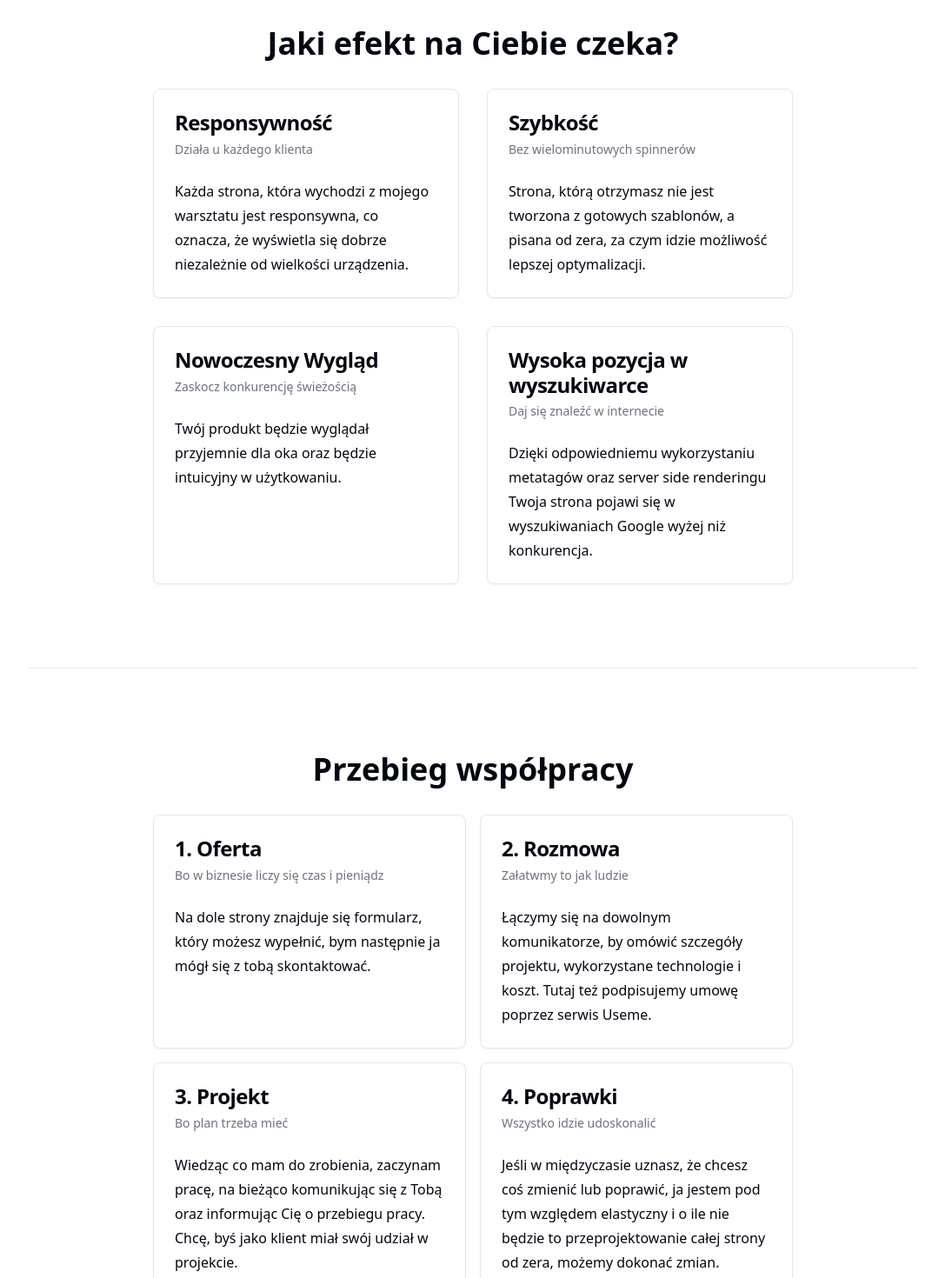
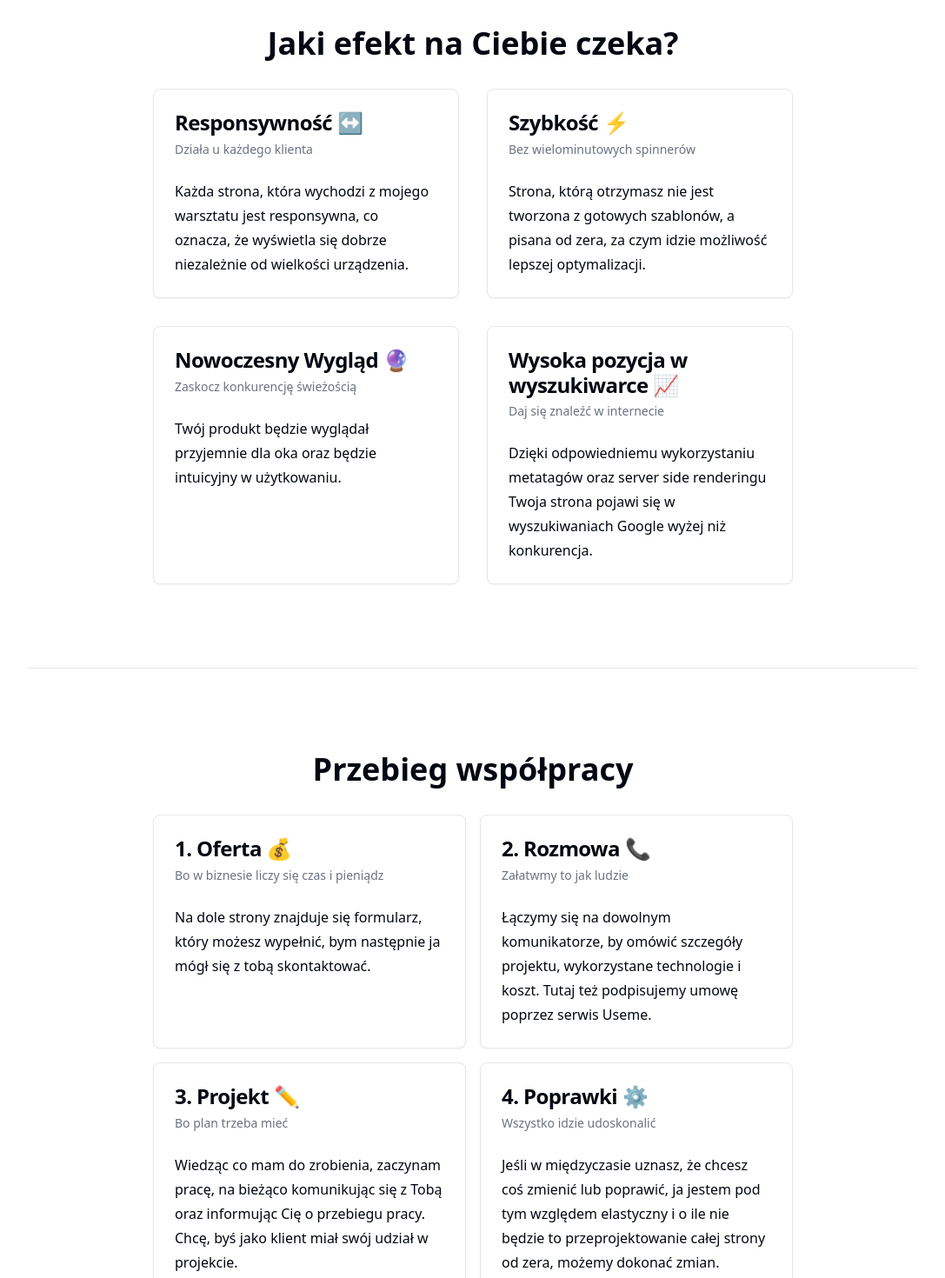
Before and after one commit to mateuszmanczak04/portfolio-website, a Next.js app: page / in a window 1280 px wide. Shown: the part 1300-2770 px from the top of the page at 87% size, without its empty margins (96-1183 px from the left). Built offline with nearby package versions, Linux system fonts and the light colour scheme.

Commit message:
add simple emojis to effect and process sections

```diff
--- a/src/components/page-sections/effect.tsx
+++ b/src/components/page-sections/effect.tsx
@@ -10,22 +10,22 @@ const Effect = () => {
 			</h2>
 			<div className='grid w-full grid-cols-1 gap-4 sm:grid-cols-2 lg:gap-8'>
 				<EffectCard
-					title='Responsywność'
+					title='Responsywność ↔️'
 					subtitle='Działa u każdego klienta'
 					description='Każda strona, która wychodzi z mojego warsztatu jest responsywna, co oznacza, że wyświetla się dobrze niezależnie od wielkości urządzenia.'
 				/>
 				<EffectCard
-					title='Szybkość'
+					title='Szybkość ⚡️'
 					subtitle='Bez wielominutowych spinnerów'
 					description='Strona, którą otrzymasz nie jest tworzona z gotowych szablonów, a pisana od zera, za czym idzie możliwość lepszej optymalizacji.'
 				/>
 				<EffectCard
-					title='Nowoczesny Wygląd'
+					title='Nowoczesny Wygląd 🔮'
 					subtitle='Zaskocz konkurencję świeżością'
 					description='Twój produkt będzie wyglądał przyjemnie dla oka oraz będzie intuicyjny w użytkowaniu.'
 				/>
 				<EffectCard
-					title='Wysoka pozycja w wyszukiwarce'
+					title='Wysoka pozycja w wyszukiwarce 📈'
 					subtitle='Daj się znaleźć w internecie'
 					description='Dzięki odpowiedniemu wykorzystaniu metatagów oraz server side renderingu Twoja strona pojawi się w wyszukiwaniach Google wyżej niż konkurencja.'
 				/>
--- a/src/components/page-sections/process.tsx
+++ b/src/components/page-sections/process.tsx
@@ -10,27 +10,27 @@ const Process = () => {
 			</h2>
 			<div className='grid w-full grid-cols-1 gap-4 sm:grid-cols-2'>
 				<EffectCard
-					title='1. Oferta'
+					title='1. Oferta 💰'
 					subtitle='Bo w biznesie liczy się czas i pieniądz'
 					description='Na dole strony znajduje się formularz, który możesz wypełnić, bym następnie ja mógł się z tobą skontaktować.'
 				/>
 				<EffectCard
-					title='2. Rozmowa'
+					title='2. Rozmowa 📞'
 					subtitle='Załatwmy to jak ludzie'
 					description='Łączymy się na dowolnym komunikatorze, by omówić szczegóły projektu, wykorzystane technologie i koszt. Tutaj też podpisujemy umowę poprzez serwis Useme.'
 				/>
 				<EffectCard
-					title='3. Projekt'
+					title='3. Projekt ✏️'
 					subtitle='Bo plan trzeba mieć'
 					description='Wiedząc co mam do zrobienia, zaczynam pracę, na bieżąco komunikując się z Tobą oraz informując Cię o przebiegu pracy. Chcę, byś jako klient miał swój udział w projekcie.'
 				/>
 				<EffectCard
-					title='4. Poprawki'
+					title='4. Poprawki ⚙️'
 					subtitle='Wszystko idzie udoskonalić'
 					description='Jeśli w międzyczasie uznasz, że chcesz coś zmienić lub poprawić, ja jestem pod tym względem elastyczny i o ile nie będzie to przeprojektowanie całej strony od zera, możemy dokonać zmian.'
 				/>
 				<EffectCard
-					title='5. Dostarczenie'
+					title='5. Dostarczenie 📦'
 					subtitle='Klient szczęśliwy'
 					description='W zależności od poprzednich ustaleń, Ty jako klient dostajesz pliki źródłowe lub gotową stronę postawioną w internecie, którą ja będę od tej pory zarządzał dla Ciebie.'
 				/>
```
